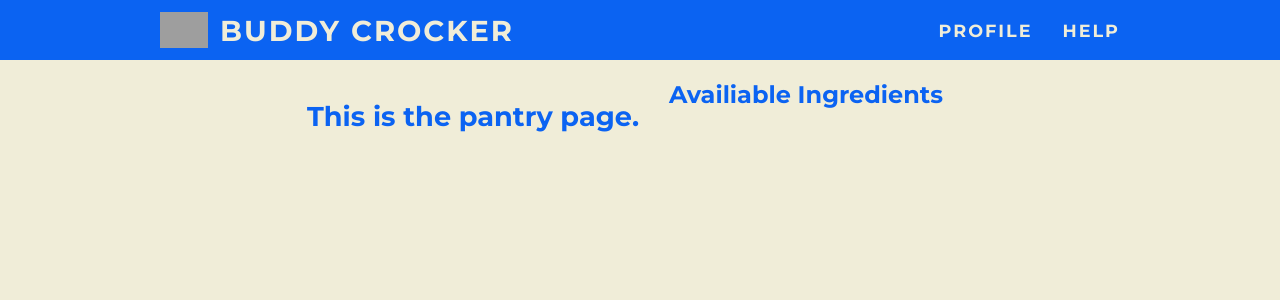
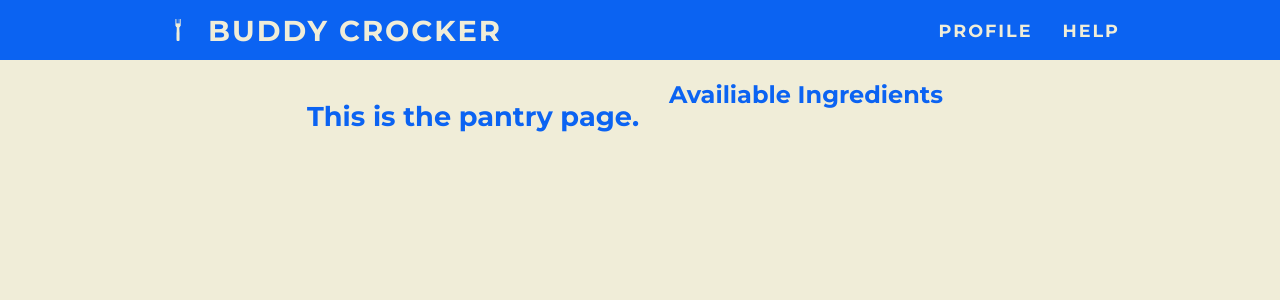
Before and after one commit to mckennaded/Buddy_Crocker_CS4300, a Django app: template Buddy_Crocker/Buddy_Crocker/templates/Buddy_Crocker/pantry.html in a window 1280 px wide. Shown: the top 300 px of the page. Run offline with Django 5.2, Linux system fonts and the light colour scheme; the template is opened without the code that fills it, so the values that code supplies are empty; grey boxes are pictures that could not be loaded.

Commit message:
Fixed static file links

```diff
--- a/Buddy_Crocker/Buddy_Crocker/templates/Buddy_Crocker/pantry.html
+++ b/Buddy_Crocker/Buddy_Crocker/templates/Buddy_Crocker/pantry.html
@@ -6,13 +6,13 @@
   <meta name="viewport" content="width=device-width, initial-scale=1" />
   <title>Buddy Crocker</title>
   <link href="https://fonts.googleapis.com/css?family=Montserrat:700,400|Oswald:700&display=swap" rel="stylesheet" />
-  <link rel="stylesheet" href="{% static 'styles.css' %}" />
+  <link rel="stylesheet" href="{% static 'Buddy_Crocker/css/styles.css' %}" />
 </head>
 <body>
   <nav class="navbar">
     <div class="nav-container">
       <div class="nav-brand">
-        <img src="{% static 'fork.png' %}" alt="Buddy Crocker logo" class="nav-logo-img" />
+        <img src="{% static 'Buddy_Crocker/images/fork.png' %}" alt="Buddy Crocker logo" class="nav-logo-img" />
         <span class="nav-logo-text">Buddy Crocker</span>
       </div>
       <ul class="nav-links">
```
Also changed, not shown: Buddy_Crocker/Buddy_Crocker/migrations/0001_initial.py (added), Buddy_Crocker/Buddy_Crocker/migrations/__init__.py (added), 1 other file.
